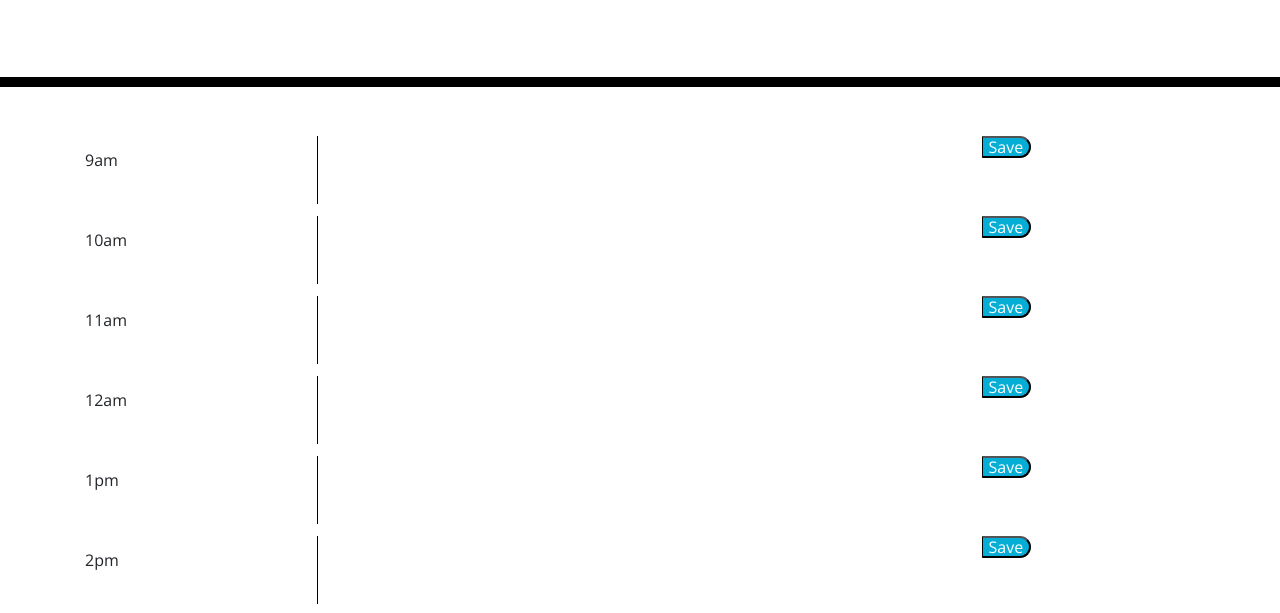
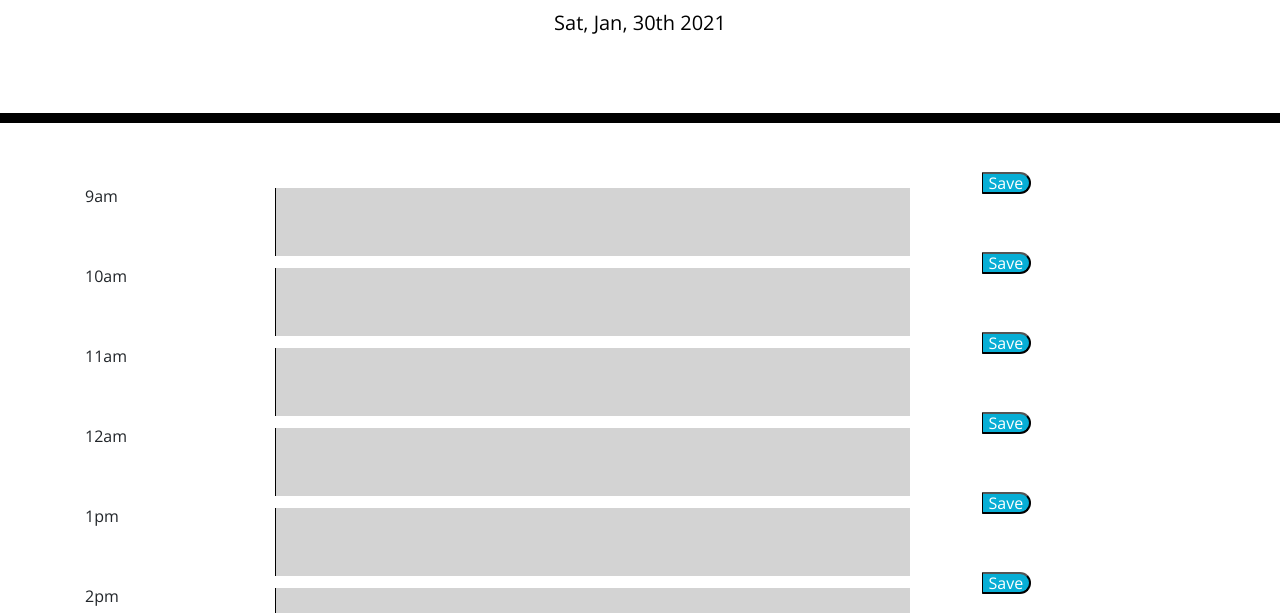
Before and after one commit to mfranl/fail_to_plan, a plain HTML site: page index.html in a window 1280 px wide. Shown: the part 181-794 px from the top of the page. Drawn offline with nearby package versions, Linux system fonts and the light colour scheme.

Commit message:
added html back because somehow it was deleted

```diff
--- a/assets/css/style.css
+++ b/assets/css/style.css
@@ -11,6 +11,7 @@ textarea {
     color: #000000;
     border-left: 1px solid black;
     padding: 10px;
+    width: 100%;
 }
 
 .jumbotron {
--- a/assets/js/script.js
+++ b/assets/js/script.js
@@ -1,6 +1,32 @@
+//todays date/time
+var todayDate = moment().format('ddd, MMM, Do YYYY');
+$("#currentDay").html(todayDate);
+
+
+
+
+
+
+
+
 $(".saveBtn").on("click", function() {
     var time = $(this).attr("id").split("-")[0]
     var userEntry = $("#" + time + "-text").val()
     console.log(time,userEntry)
     localStorage.setItem(time, userEntry)
 })
+
+var hours = moment().hours()
+console.log(hours)
+
+for (var i = 9; i <= 16; i++) {
+    $("#" + i + "-text").val(localStorage.getItem(i))
+    if (i < hours) {
+        $("#" + i + "-text").addClass("past")
+    } else if (i === hours) {
+        $("#" + i + "-text").addClass("present")
+    } else {
+        $("#" + i + "-text").addClass("future")
+    }
+
+}
```
